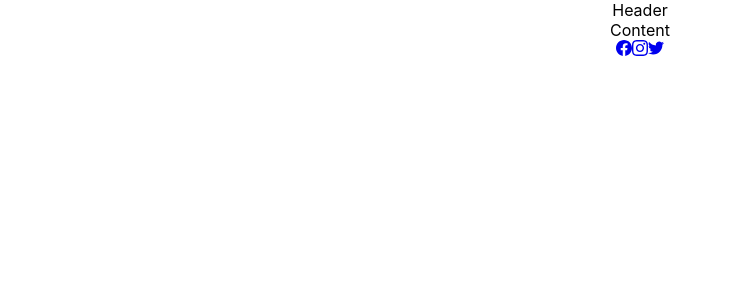
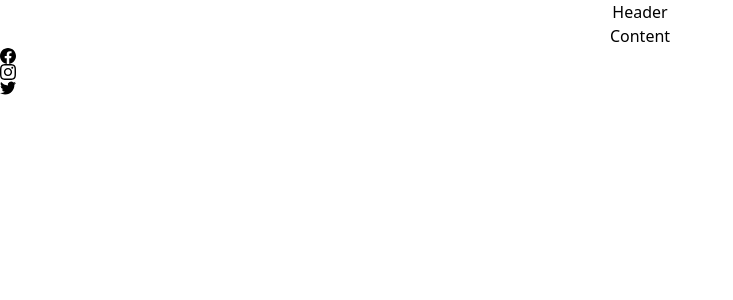
Before and after one commit to aczarnick/the-czar-website, a React (Create React App) app: page / in a window 1280 px wide. Shown: the top 300 px of the page, without its empty margins (0-733 px from the left). Built offline with nearby package versions, Linux system fonts and the light colour scheme.

Commit message:
Updated index.css for tailwind css

```diff
--- a/src/index.css
+++ b/src/index.css
@@ -1,13 +1,3 @@
-body {
-  margin: 0;
-  font-family: -apple-system, BlinkMacSystemFont, 'Segoe UI', 'Roboto', 'Oxygen',
-    'Ubuntu', 'Cantarell', 'Fira Sans', 'Droid Sans', 'Helvetica Neue',
-    sans-serif;
-  -webkit-font-smoothing: antialiased;
-  -moz-osx-font-smoothing: grayscale;
-}
-
-code {
-  font-family: source-code-pro, Menlo, Monaco, Consolas, 'Courier New',
-    monospace;
-}
+@tailwind base;
+@tailwind components;
+@tailwind utilities;
```
